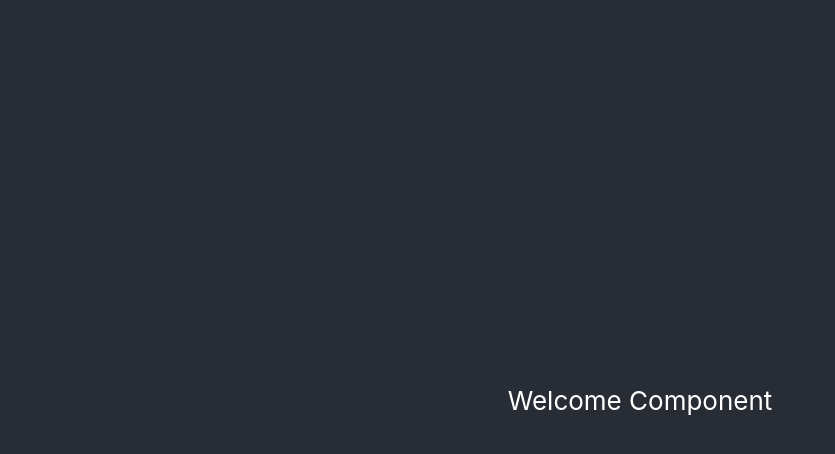
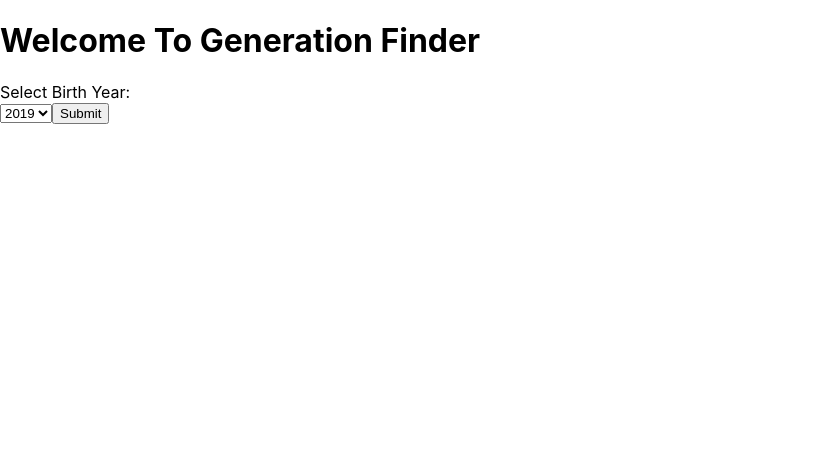
Before and after one commit to mollynemerever/GenerationFinder, a React (Create React App) app: page / in a window 1280 px wide. Shown: the top 454 px of the page, without its empty margins (0-835 px from the left). Built offline with nearby package versions, Linux system fonts and the light colour scheme.

Commit message:
dropdown field and submit button

```diff
--- a/src/App.js
+++ b/src/App.js
@@ -1,4 +1,4 @@
-import React from "react";
+import React, { Component } from "react";
 import logo from "./logo.svg";
 import "./App.css";
 import Welcome from "./components/welcome.js";
@@ -7,14 +7,22 @@ import GenY from "./components/geny.js";
 import GenZ from "./components/genz.js";
 import Traditionalist from "./components/traditionalist.js";
 
-function App() {
-  return (
-    <div className="App">
-      <header className="App-header">
-        <Welcome />
-      </header>
-    </div>
-  );
+export default class App extends Component {
+  state = {
+    year: ""
+  };
+
+  updateYear = e => {
+    e.preventDefault();
+    console.log("inside udpate year");
+    //this.setState({ year: year });
+  };
+
+  render() {
+    return (
+      <div>
+        <Welcome updateYear={this.updateYear} />
+      </div>
+    );
+  }
 }
-
-export default App;
--- a/src/components/welcome.js
+++ b/src/components/welcome.js
@@ -2,7 +2,265 @@ import React, { Component } from "react";
 //import "./App.css";
 
 export default class Welcome extends Component {
+  state = {
+    selection: ""
+  };
   render() {
-    return <div> Welcome Component</div>;
+    return (
+      <div>
+        <h1>Welcome To Generation Finder </h1>
+        Select Birth Year:
+        <form>
+          <select>
+            <option value={2019}>2019</option>
+            <option value={2018}>2018</option>
+
+            <option value={2017}>2017</option>
+
+            <option value={2016}>2016</option>
+
+            <option value={2015}>2015</option>
+
+            <option value={2014}>2014</option>
+
+            <option value={2013}>2013</option>
+
+            <option value={2012}>2012</option>
+
+            <option value={2011}>2011</option>
+
+            <option value={2010}>2010</option>
+
+            <option value={2009}>2009</option>
+
+            <option value={2008}>2008</option>
+
+            <option value={2007}>2007</option>
+
+            <option value={2006}>2006</option>
+
+            <option value={2005}>2005</option>
+
+            <option value={2004}>2004</option>
+
+            <option value={2003}>2003</option>
+
+            <option value={2002}>2002</option>
+
+            <option value={2001}>2001</option>
+
+            <option value={2000}>2000</option>
+
+            <option value={1999}>1999</option>
+
+            <option value={1998}>1998</option>
+
+            <option value={1997}>1997</option>
+
+            <option value={1996}>1996</option>
+
+            <option value={1995}>1995</option>
+
+            <option value={1994}>1994</option>
+
+            <option value={1993}>1993</option>
+
+            <option value={1992}>1992</option>
+
+            <option value={1991}>1991</option>
+
+            <option value={1990}>1990</option>
+
+            <option value={1989}>1989</option>
+
+            <option value={1988}>1988</option>
+
+            <option value={1987}>1987</option>
+
+            <option value={1986}>1986</option>
+
+            <option value={1985}>1985</option>
+
+            <option value={1984}>1984</option>
+
+            <option value={1983}>1983</option>
+
+            <option value={1982}>1982</option>
+
+            <option value={1981}>1981</option>
+
+            <option value={1980}>1980</option>
+
+            <option value={1979}>1979</option>
+
+            <option value={1978}>1978</option>
+
+            <option value={1977}>1977</option>
+
+            <option value={1976}>1976</option>
+
+            <option value={1975}>1975</option>
+
+            <option value={1974}>1974</option>
+
+            <option value={1973}>1973</option>
+
+            <option value={1972}>1972</option>
+
+            <option value={1971}>1971</option>
+
+            <option value={1970}>1970</option>
+
+            <option value={1969}>1969</option>
+
+            <option value={1968}>1968</option>
+
+            <option value={1967}>1967</option>
+
+            <option value={1966}>1966</option>
+
+            <option value={1965}>1965</option>
+
+            <option value={1964}>1964</option>
+
+            <option value={1963}>1963</option>
+
+            <option value={1962}>1962</option>
+
+            <option value={1961}>1961</option>
+
+            <option value={1960}>1960</option>
+
+            <option value={1959}>1959</option>
+
+            <option value={1958}>1958</option>
+
+            <option value={1957}>1957</option>
+
+            <option value={1956}>1956</option>
+
+            <option value={1955}>1955</option>
+
+            <option value={1954}>1954</option>
+
+            <option value={1953}>1953</option>
+
+            <option value={1952}>1952</option>
+
+            <option value={1951}>1951</option>
+
+            <option value={1950}>1950</option>
+
+            <option value={1949}>1949</option>
+
+            <option value={1948}>1948</option>
+
+            <option value={1947}>1947</option>
+
+            <option value={1946}>1946</option>
+
+            <option value={1945}>1945</option>
+
+            <option value={1944}>1944</option>
+
+            <option value={1943}>1943</option>
+
+            <option value={1942}>1942</option>
+
+            <option value={1941}>1941</option>
+
+            <option value={1940}>1940</option>
+
+            <option value={1939}>1939</option>
+
+            <option value={1938}>1938</option>
+
+            <option value={1937}>1937</option>
+
+            <option value={1936}>1936</option>
+
+            <option value={1935}>1935</option>
+
+            <option value={1934}>1934</option>
+
+            <option value={1933}>1933</option>
+
+            <option value={1932}>1932</option>
+
+            <option value={1931}>1931</option>
+
+            <option value={1930}>1930</option>
+
+            <option value={1929}>1929</option>
+
+            <option value={1928}>1928</option>
+
+            <option value={1927}>1927</option>
+
+            <option value={1926}>1926</option>
+
+            <option value={1925}>1925</option>
+
+            <option value={1924}>1924</option>
+
+            <option value={1923}>1923</option>
+
+            <option value={1922}>1922</option>
+
+            <option value={1921}>1921</option>
+
+            <option value={1920}>1920</option>
+
+            <option value={1919}>1919</option>
+
+            <option value={1918}>1918</option>
+
+            <option value={1917}>1917</option>
+
+            <option value={1916}>1916</option>
+
+            <option value={1915}>1915</option>
+
+            <option value={1914}>1914</option>
+
+            <option value={1913}>1913</option>
+
+            <option value={1912}>1912</option>
+
+            <option value={1911}>1911</option>
+
+            <option value={1910}>1910</option>
+
+            <option value={1909}>1909</option>
+
+            <option value={1908}>1908</option>
+
+            <option value={1907}>1907</option>
+
+            <option value={1906}>1906</option>
+
+            <option value={1905}>1905</option>
+
+            <option value={1904}>1904</option>
+
+            <option value={1903}>1903</option>
+
+            <option value={1902}>1902</option>
+
+            <option value={1901}>1901</option>
+
+            <option value={1900}>1900</option>
+          </select>
+          <button
+            type="submit"
+            value="Submit"
+            onClick={e => this.props.updateYear(e)}
+          >
+            {" "}
+            Submit
+          </button>
+        </form>
+      </div>
+    );
   }
 }
```
